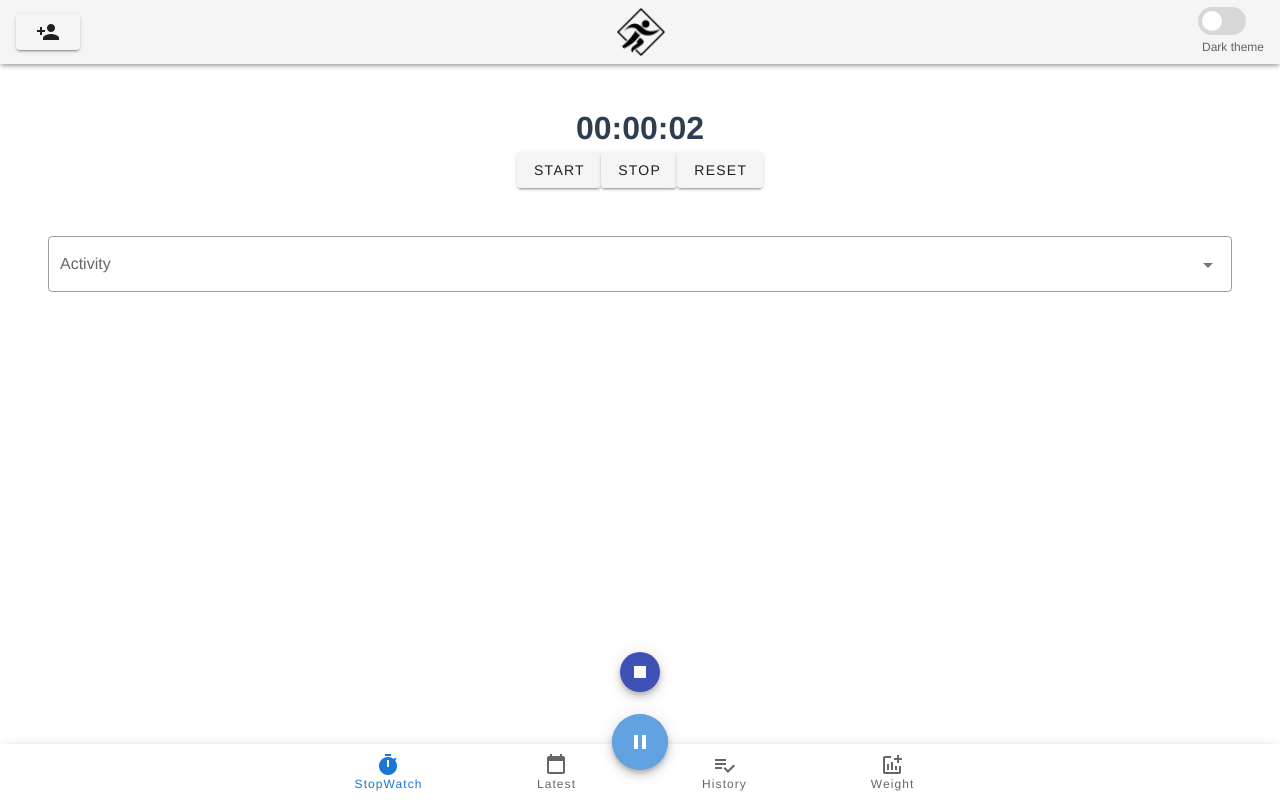
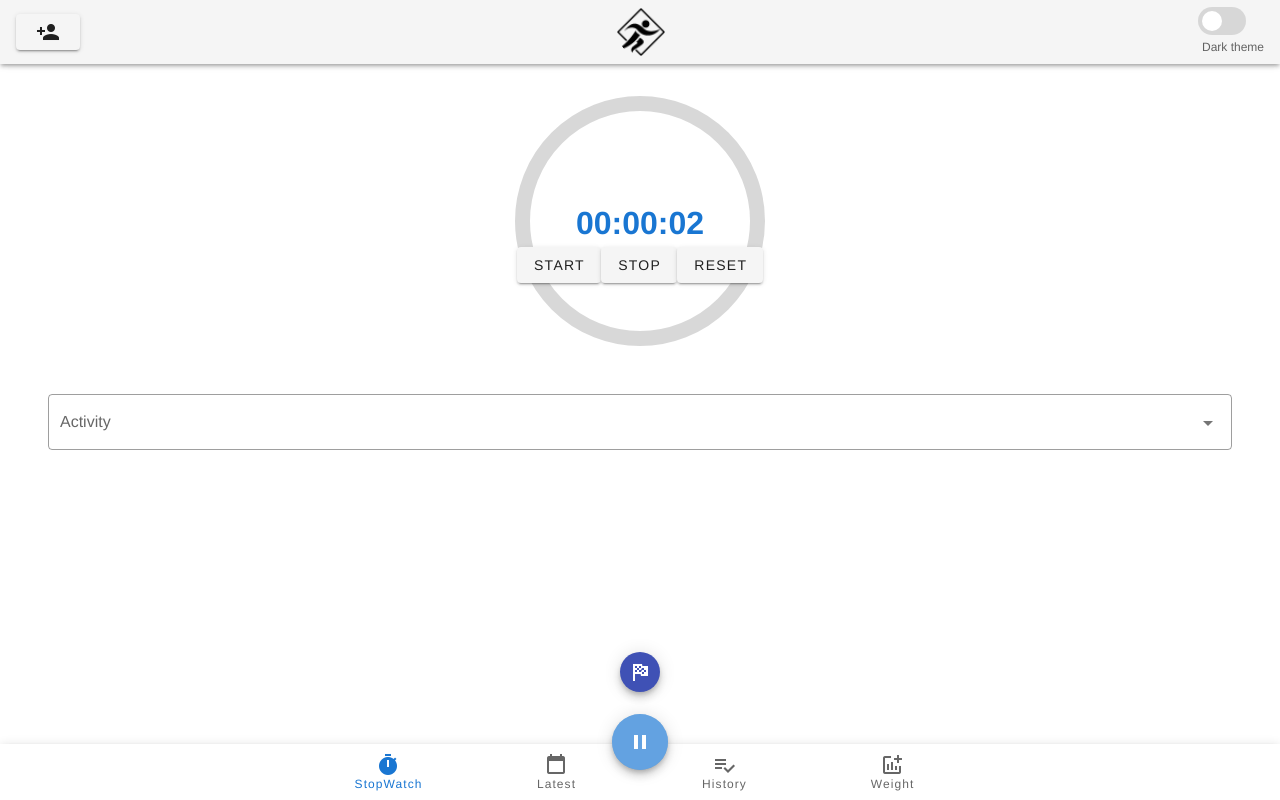
Before and after one commit to NordThing/Health-PWA, a Vue app: page / in a window 1280 px wide. Both pictures are taken after a click on the button 640 px from the left and 742 px from the top of the page. Built offline with nearby package versions, Linux system fonts and the light colour scheme.

Commit message:
Added progress-circle to StopWatch page

```diff
--- a/src/components/FloatingActionButton.vue
+++ b/src/components/FloatingActionButton.vue
@@ -31,7 +31,7 @@
           small
           color="indigo"
           @click="fireStop">
-          <v-icon>mdi-stop</v-icon>
+          <v-icon>mdi-flag-checkered</v-icon>
           </v-btn>
     </v-speed-dial>
 </template>
--- a/src/components/StopWatch.vue
+++ b/src/components/StopWatch.vue
@@ -32,8 +32,6 @@ export default {
       }, 1000);
     },
     stop() {
-      //eventBus.$emit('sistersaid','Do it')
-      //clearInterval(this.timer);
       clearInterval(this.timer);
     },
     reset() {
@@ -45,7 +43,7 @@ export default {
       this.start();
     })
     eventBus.$on('fireStop', () => {
-      this.stop();
+      this.reset();
     })
   },
 };
--- a/src/views/Home.vue
+++ b/src/views/Home.vue
@@ -1,7 +1,17 @@
 <template>
-<div>
-<stop-watch></stop-watch>
-<activity-list class="px-12 mt-12"></activity-list>
+<div class="stopwatch">
+  <div class="text-middle-circle mt-8">
+    <v-progress-circular
+      :rotate="-90"
+      :size="250"
+      :width="15"
+      :value="value"
+      color="primary"
+    >
+      <stop-watch></stop-watch>
+    </v-progress-circular>
+    <activity-list class="px-12 mt-12"></activity-list>
+  </div>
 </div>
 </template>
 
```
Also changed, not shown: src/components/StopWatchShane.vue (added).
